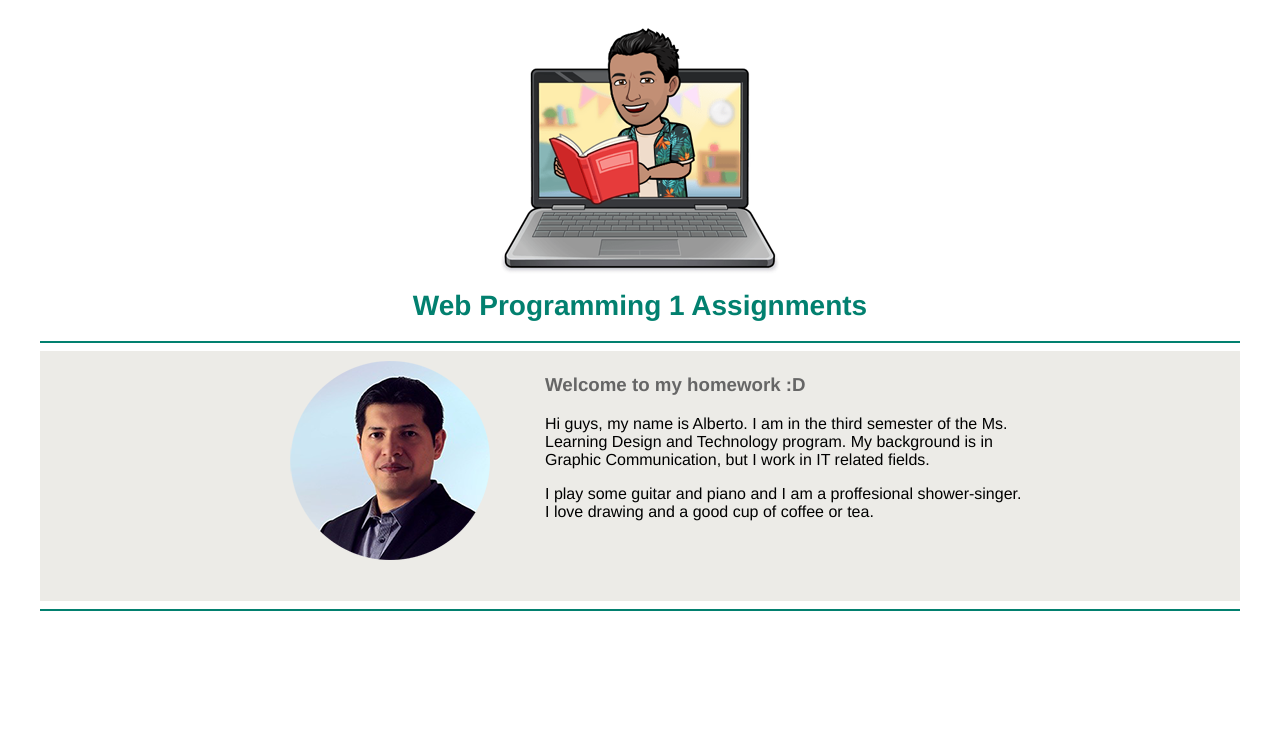
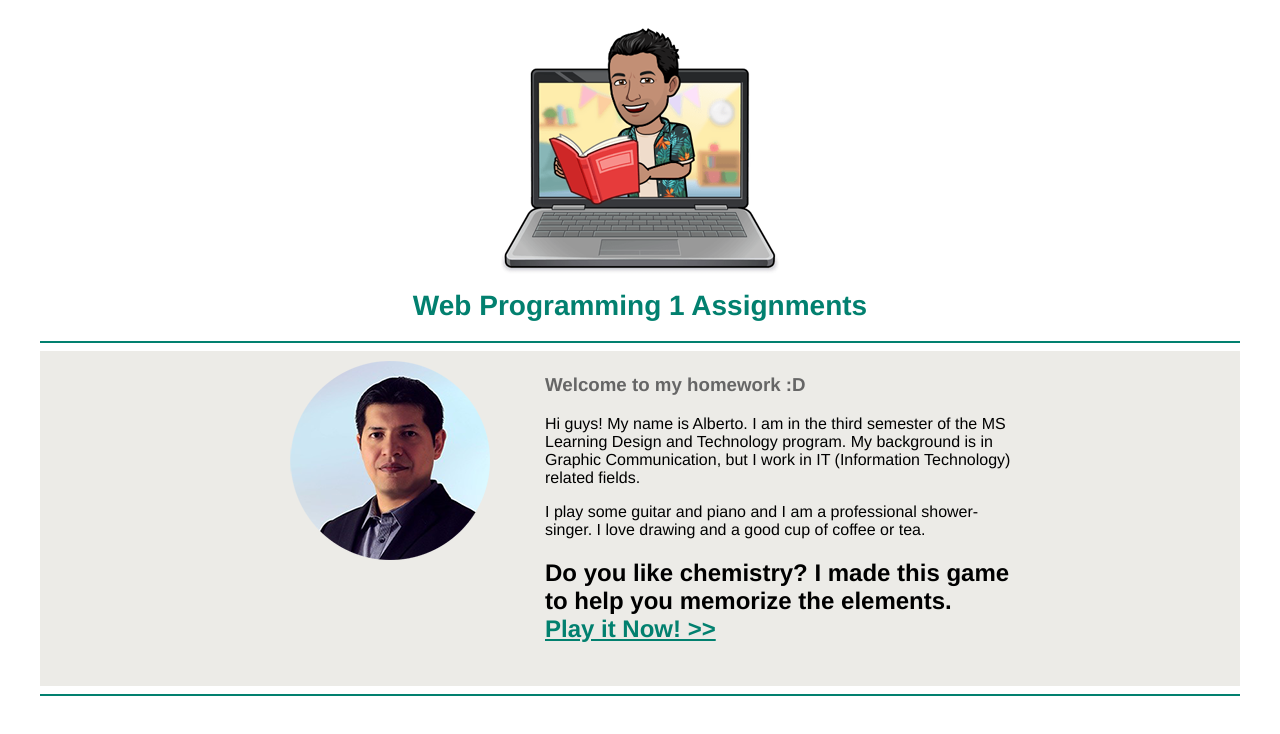
Before and after one commit to jaarios/ldt-wp1, a plain HTML site: page index.html in a window 1280 px wide. Drawn offline with nearby package versions, Linux system fonts and the light colour scheme.

Commit message:
Update index.html

```diff
--- a/index.html
+++ b/index.html
@@ -75,8 +75,10 @@
 		<div id="left"><img src="imgs/alberto.png" /></div>
 			<div id="right">
 			<h3>Welcome to my homework :D</h3>
-			<p>Hi guys, my name is Alberto. I am in the third semester of the Ms. Learning Design and Technology program. My background is in Graphic Communication, but I work in IT related fields.</p>
-			<p>I play some guitar and piano and I am a proffesional shower-singer. I love drawing and a good cup of coffee or tea.</p>
+			<p>Hi guys! My name is Alberto. I am in the third semester of the MS Learning Design and Technology program. My background is in Graphic Communication, but I work in IT (Information Technology) related fields.</p>
+			<p>I play some guitar and piano and I am a professional shower-singer. I love drawing and a good cup of coffee or tea.</p>
+				<h2 class="table">Do you like chemistry? I made this game to help you memorize the elements.<br>
+				<a href="http://artificebox.com/dragme/" target="_blank" style="color: rgb(2, 128, 111);"><span>Play it Now! >></span></a></h2>
 		</div>
 		<div style="clear: both;"><br /></div>
 	</div>
```
